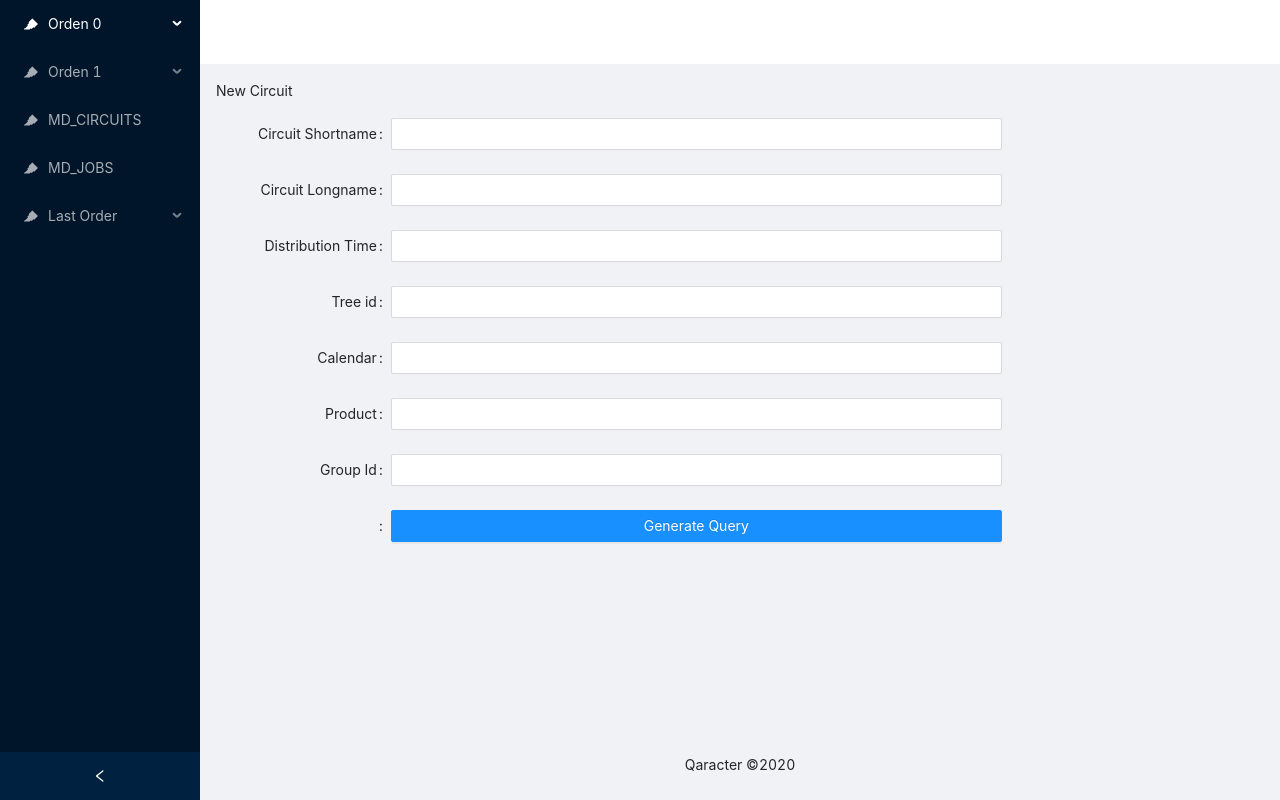
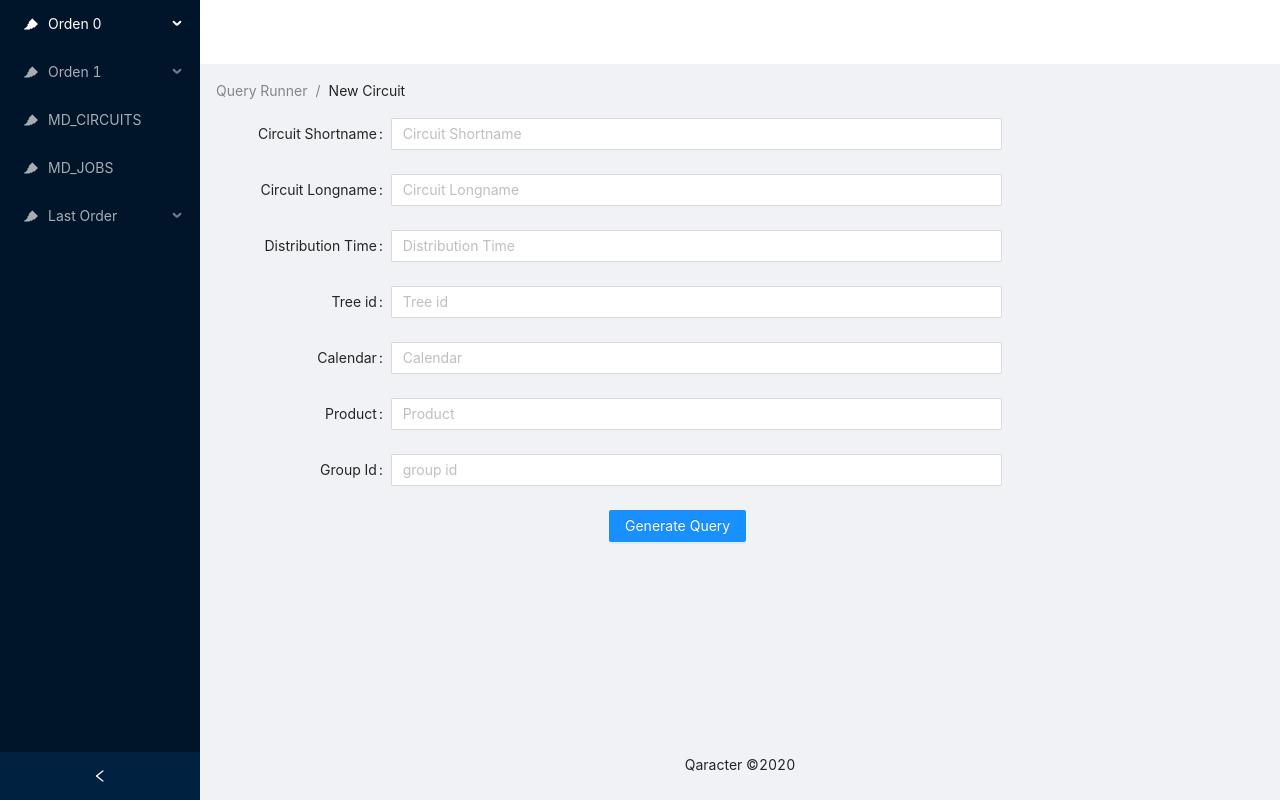
Before and after one commit to tomasguinzburg/asset-control-query-runner, a React (Create React App) app in the folder asset-control-query-runner/: page /circuit in a window 1280 px wide. Built offline with nearby package versions, Linux system fonts and the light colour scheme.

Commit message:
falta hacer algo para que se vacie el formulario una vez generada la query.

```diff
--- a/asset-control-query-runner/src/components/FormCircuit.tsx
+++ b/asset-control-query-runner/src/components/FormCircuit.tsx
@@ -12,8 +12,9 @@ import { Layout, Menu,  Breadcrumb,   Form,
   TreeSelect,
   Switch, } from 'antd';
 import { DownOutlined, UpOutlined } from '@ant-design/icons';
+import { FormInstance } from 'antd/lib/form';
 
-const { Header, Content, Footer, Sider } = Layout;
+const {Content} = Layout;
 
 let insertQuery: string;
 let param1: string;
@@ -46,13 +47,6 @@ const circuitForm: FormCircuitForm = {
   formGroupId: ''
 };
 
-
-const handleSubmit = (event: any) => {
-  event.preventDefault();
-  createQuery();
-  console.log(insertQuery+param1+param2+param3+param4+param5+param6+param7+param8+param9);
-}
-
 function createQuery() {
   insertQuery = 'insert into SAN_AC_MR_PRO.MD_CIRCUITS (CIRCUIT_ID, CIRCUIT_SHORTNAME, CIRCUIT_LONGNAME, DISTRIBUTION_TIME, TIME_ZONE_ID, TREE_ID, CALENDAR, PRODUCT, GROUP_ID, TYPE_ID) values (';
   param1 = 'SAN_AC_MR_PRO.CIRCUIT_SEQ.NextVal,';
@@ -66,48 +60,58 @@ function createQuery() {
   param9 = '(select type_id from SAN_AC_MR_PRO.MD_TYPES where type_shortname =\'MD\'));';
 }
 
-const onFinish = (values: any) => {
-  console.log('Received values of form: ', values);
+
+const tailLayout = {
+  wrapperCol: { offset: 9, span: 16 },
 };
 
+class FormCircuit extends React.Component {
+   formRef = React.createRef<FormInstance>();
 
-class FormCircuit extends React.Component {
+   onFinish = (values: any) => {
+    createQuery();
+    console.log(insertQuery+param1+param2+param3+param4+param5+param6+param7+param8+param9);
+  }
 
    render() {
 
      return (
         <Content style={{ margin: '0 16px' }}>
         <Breadcrumb style={{ margin: '16px 0' }}>
+          <Breadcrumb.Item>Query Runner</Breadcrumb.Item>
           <Breadcrumb.Item>New Circuit</Breadcrumb.Item>
         </Breadcrumb>
         <Form
+        name="control-ref"
+        ref={this.formRef}
         labelCol={{ span: 4 }}
         wrapperCol={{ span: 14 }}
         layout="horizontal"
+        onFinish={this.onFinish}
       >
         <Form.Item label="Circuit Shortname">
-          <Input />
+          <Input onChange={ (e) => circuitForm.formCircuitShortname = e.target.value} placeholder="Circuit Shortname" />
         </Form.Item>
         <Form.Item label="Circuit Longname">
-          <Input />
+          <Input onChange={ (e) => circuitForm.formCircuitLongName = e.target.value} placeholder="Circuit Longname" />
         </Form.Item>
         <Form.Item label="Distribution Time">
-          <Input />
+          <Input onChange={ (e) => circuitForm.formDistributionTime = e.target.value} placeholder="Distribution Time" />
         </Form.Item>
         <Form.Item label="Tree id">
-          <Input />
+          <Input onChange={ (e) => circuitForm.formTreeId = e.target.value} placeholder="Tree id" />
         </Form.Item>
         <Form.Item label="Calendar">
-          <Input />
+          <Input onChange={ (e) => circuitForm.formCalendar = e.target.value} placeholder="Calendar" />
         </Form.Item>
         <Form.Item label="Product">
-          <Input />
+          <Input onChange={ (e) => circuitForm.formProduct = e.target.value} placeholder="Product" />
         </Form.Item>
         <Form.Item label="Group Id">
-          <Input />
+          <Input onChange={ (e) => circuitForm.formGroupId = e.target.value} placeholder="group id"/>
         </Form.Item>
-        <Form.Item label= " ">
-          <Button type="primary" block>Generate Query</Button>
+        <Form.Item {...tailLayout}>
+          <Button type="primary"  htmlType="submit" >Generate Query</Button>
         </Form.Item>
       </Form>
       </Content>
```
